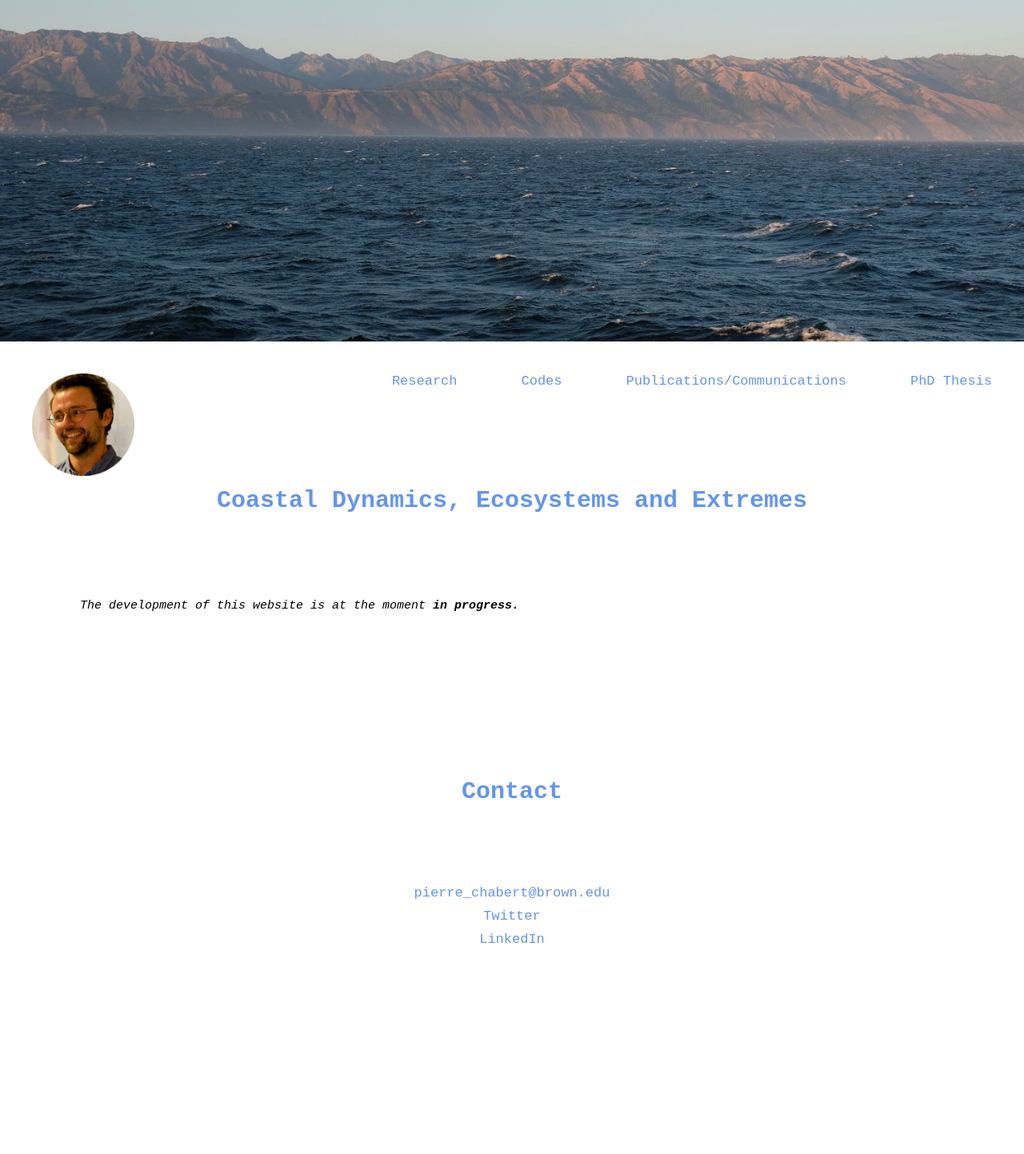
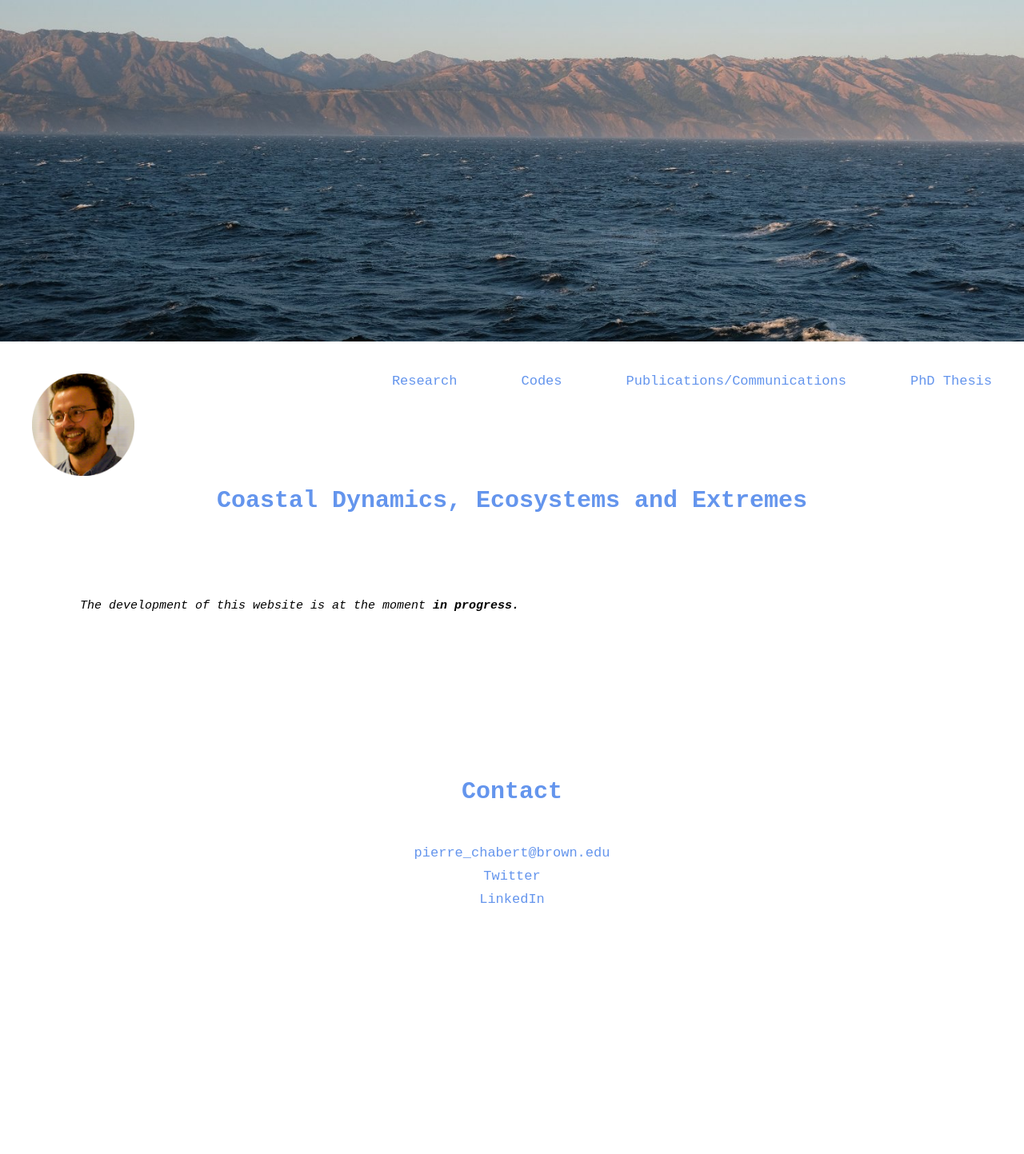
Before and after one commit to pierrechabert/pierrechabert.github.io, a Jekyll site: the page index.html, which Jekyll copies as it is, in a window 1280 px wide. Shown: the whole page at 80% size. Built offline with Jekyll 4.4.1, drawn with Linux system fonts in a browser that asks for light colours.

Commit message:
Update index.html

```diff
--- a/index.html
+++ b/index.html
@@ -62,7 +62,7 @@
    <!-- Presentation, research interests -->
 
   <h1 style="color:cornflowerblue; font-size:30px; margin-top:200px; text-align:center">Contact </h1>
-  <p class="href-style-fitnofloat" style="; margin-top:100px"> <a href="mailto:pierre_chabert@brown.edu" class="href-style-fitnofloat"> pierre_chabert@brown.edu </a></p>
+  <p class="href-style-fitnofloat" style="; margin-top:50px"> <a href="mailto:pierre_chabert@brown.edu" class="href-style-fitnofloat"> pierre_chabert@brown.edu </a></p>
   <p class="href-style-fitnofloat"> <a href="https://twitter.com/chab_pierre" class="href-style-fitnofloat"> Twitter </a></p>
   <p class="href-style-fitnofloat"> <a href="https://www.linkedin.com/in/pierre-chabert-43888812b" class="href-style-fitnofloat"> LinkedIn </a></p>
 
```
